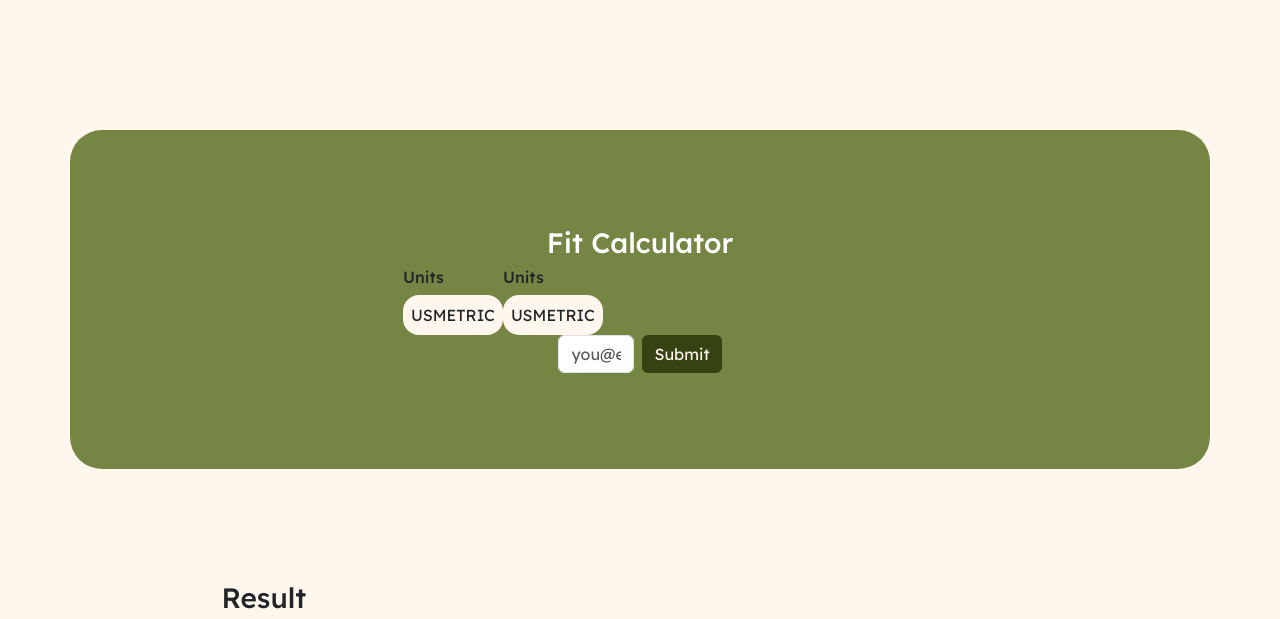
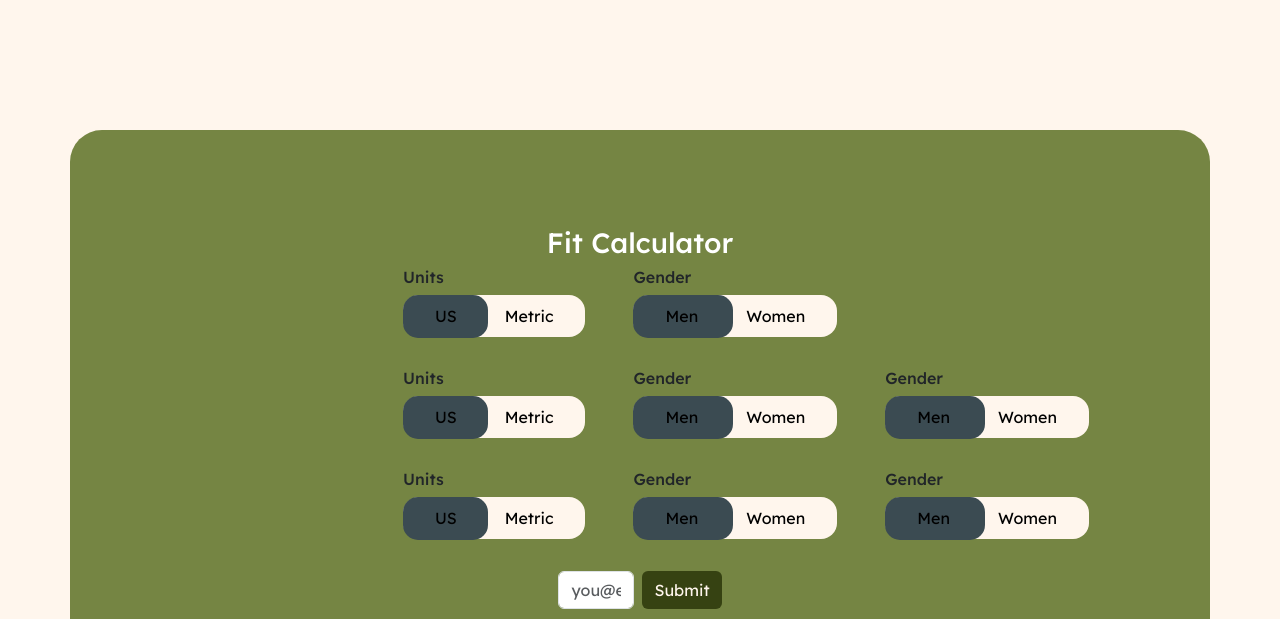
Before and after one commit to Danarmukti/SBP-WELLIXO, a website: page src/page/calculator-page/index.html in a window 1280 px wide. Shown: the part 135-754 px from the top of the page. Drawn offline with nearby package versions, Linux system fonts and the light colour scheme.

Commit message:
metric us button

```diff
--- a/src/page/calculator-page/index.html
+++ b/src/page/calculator-page/index.html
@@ -33,26 +33,111 @@
         <h3>Fit Calculator</h3>
       </head>
       <section class="d-flex input-wrapper w-50">
-        <div class="">
+        <div class="me-5">
           <main class="input-container d-flex flex-column text-dark w-100">
             <h6 class="fw-medium">Units</h6>
             <div
-              class="bg-primary d-flex justify-content-between text-dark w-100 rounded-4 p-2"
+              class="btn-container d-flex justify-content-between text-dark w-100 rounded-4 p-2"
             >
-              <div>US</div>
-              <div>METRIC</div>
+              <div class="btn-switch-toggle1"></div>
+
+              <button class="btn-switch px-4">US</button>
+              <button class="btn-switch px-4">Metric</button>
             </div>
           </main>
         </div>
 
         <div>
+          <main class="input-container text-dark w-100">
+            <h6 class="fw-medium">Gender</h6>
+            <div
+              class="btn-container d-flex justify-content-between text-dark w-100 rounded-4 p-2"
+            >
+              <div class="btn-switch-toggle2"></div>
+              <button class="btn-switch px-4">Men</button>
+              <button class="btn-switch px-4">Women</button>
+            </div>
+          </main>
+        </div>
+      </section>
+
+      <section class="d-flex input-wrapper w-50">
+        <div class="me-5">
           <main class="input-container d-flex flex-column text-dark w-100">
             <h6 class="fw-medium">Units</h6>
             <div
-              class="bg-primary d-flex justify-content-between text-dark w-100 rounded-4 p-2"
+              class="btn-container d-flex justify-content-between text-dark w-100 rounded-4 p-2"
             >
-              <div>US</div>
-              <div>METRIC</div>
+              <div class="btn-switch-toggle1"></div>
+
+              <button class="btn-switch px-4">US</button>
+              <button class="btn-switch px-4">Metric</button>
+            </div>
+          </main>
+        </div>
+
+        <div class="me-5">
+          <main class="input-container text-dark w-100">
+            <h6 class="fw-medium">Gender</h6>
+            <div
+              class="btn-container d-flex justify-content-between text-dark w-100 rounded-4 p-2"
+            >
+              <div class="btn-switch-toggle2"></div>
+              <button class="btn-switch px-4">Men</button>
+              <button class="btn-switch px-4">Women</button>
+            </div>
+          </main>
+        </div>
+        <div>
+          <main class="input-container text-dark w-100">
+            <h6 class="fw-medium">Gender</h6>
+            <div
+              class="btn-container d-flex justify-content-between text-dark w-100 rounded-4 p-2"
+            >
+              <div class="btn-switch-toggle2"></div>
+              <button class="btn-switch px-4">Men</button>
+              <button class="btn-switch px-4">Women</button>
+            </div>
+          </main>
+        </div>
+      </section>
+
+      <section class="d-flex input-wrapper w-50">
+        <div class="me-5">
+          <main class="input-container d-flex flex-column text-dark w-100">
+            <h6 class="fw-medium">Units</h6>
+            <div
+              class="btn-container d-flex justify-content-between text-dark w-100 rounded-4 p-2"
+            >
+              <div class="btn-switch-toggle1"></div>
+
+              <button class="btn-switch px-4">US</button>
+              <button class="btn-switch px-4">Metric</button>
+            </div>
+          </main>
+        </div>
+
+        <div class="me-5">
+          <main class="input-container text-dark w-100">
+            <h6 class="fw-medium">Gender</h6>
+            <div
+              class="btn-container d-flex justify-content-between text-dark w-100 rounded-4 p-2"
+            >
+              <div class="btn-switch-toggle2"></div>
+              <button class="btn-switch px-4">Men</button>
+              <button class="btn-switch px-4">Women</button>
+            </div>
+          </main>
+        </div>
+        <div>
+          <main class="input-container text-dark w-100">
+            <h6 class="fw-medium">Gender</h6>
+            <div
+              class="btn-container d-flex justify-content-between text-dark w-100 rounded-4 p-2"
+            >
+              <div class="btn-switch-toggle2"></div>
+              <button class="btn-switch px-4">Men</button>
+              <button class="btn-switch px-4">Women</button>
             </div>
           </main>
         </div>
--- a/src/page/calculator-page/style.css
+++ b/src/page/calculator-page/style.css
@@ -9,6 +9,7 @@
   --quaternary-color: #9c662d;
   --bg-color: #fff6ed;
   --text-light: #ffdbb4;
+  --btn-switch: #3b4b52;
 }
 body {
   background-color: var(--bg-color);
@@ -41,6 +42,45 @@ header img {
   width: 100%;
   object-fit: cover;
   height: 375px;
+}
+
+.btn-container {
+  background: var(--bg-color);
+  margin-bottom: 2rem;
+  position: relative;
+}
+
+.btn-switch-toggle1 {
+  position: absolute;
+  background: var(--btn-switch);
+  width: 85px;
+  height: 40%;
+  padding: 2rem 2rem 0.7rem 0rem;
+  top: 0px;
+  left: 0;
+  bottom: 0;
+  right: 0;
+  border-radius: 15px;
+}
+
+.btn-switch-toggle2 {
+  position: absolute;
+  background: var(--btn-switch);
+  width: 100px;
+  height: 30%;
+  padding: 2rem 2rem 0.7rem 2rem;
+  top: 0;
+  left: 0;
+  bottom: 0;
+  right: 0;
+  border-radius: 15px;
+}
+
+.btn-container .btn-switch {
+  z-index: 2;
+  color: black;
+  border: 0px solid;
+  background: #36421200;
 }
 
 .newsletter {
```
